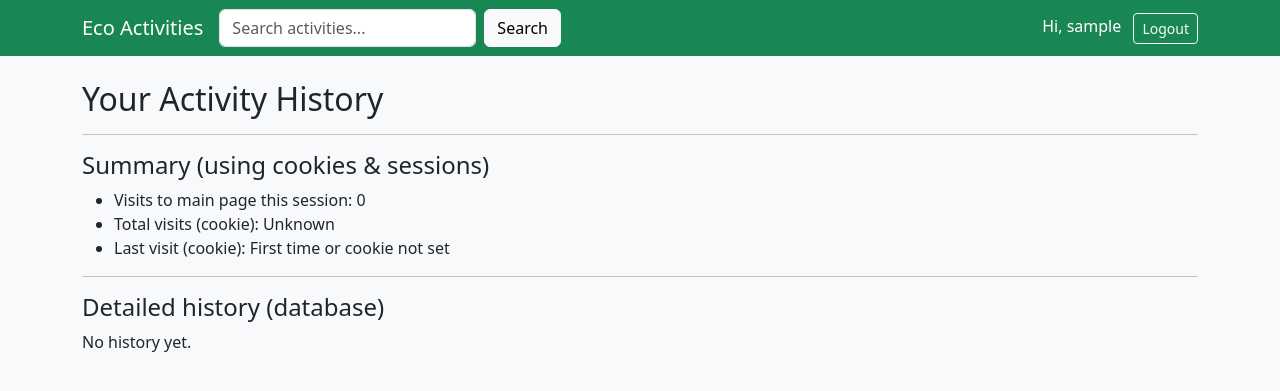
After one commit to Yiheng-Gao/Environmental-Activity-Information-Website, a Django app: page /history/ in a window 1280 px wide. The commit adds this page. Shown: the top 391 px of the page. Run offline with Django 5.2, Linux system fonts and the light colour scheme; the visitor is signed in with stand-in values (Sample User, id 1).

Commit message:
Add user history and number of visits

```diff
--- a/main/templates/main/activity_detail.html
+++ b/main/templates/main/activity_detail.html
@@ -1,6 +1,9 @@
 {% extends 'main/base.html' %}
 {% block title %}{{ activity.title }}{% endblock %}
 {% block content %}
+<p class="text-muted">
+    You have viewed this activity {{ session_activity_visits }} times in this session.
+</p>
 
 <h2>{{ activity.title }}</h2>
 <p><strong>Category:</strong> {{ activity.category }}</p>
--- a/main/templates/main/activity_list.html
+++ b/main/templates/main/activity_list.html
@@ -4,6 +4,12 @@
 <h1 class="mb-3">
     {% if query %}Search results for "{{ query }}"{% else %}Upcoming Activities{% endif %}
 </h1>
+
+    <p class="text-muted">
+    This session visits to main page: {{ session_visit_count }}<br>
+    Total visits (from cookie): {{ cookie_total_visits }}<br>
+    Last visit (from cookie): {{ cookie_last_visit|default:"First time here" }}
+</p>
 
 <div class="row g-3">
   {% for a in activities %}
--- a/main/templates/main/base.html
+++ b/main/templates/main/base.html
@@ -30,7 +30,9 @@
     <div class="ms-auto">
 
       {% if user.is_authenticated %}
-          <span class="text-white me-2">Hi, {{ user.username }}</span>
+         <a href="{% url 'user_history' %}" class="text-white me-2 text-decoration-none">
+            Hi, {{ user.username }}
+        </a>
         <form method="post" action="{% url 'logout' %}" style="display:inline;">
             {% csrf_token %}
             <button type="submit" class="btn btn-outline-light btn-sm">Logout</button>
--- /dev/null
+++ b/main/templates/main/user_history.html
@@ -0,0 +1,44 @@
+{% extends 'main/base.html' %}
+{% block title %}User History{% endblock %}
+
+{% block content %}
+<h2>Your Activity History</h2>
+<hr>
+
+<h4>Summary (using cookies & sessions)</h4>
+<ul>
+  <li>Visits to main page this session: {{ session_main_visits }}</li>
+  <li>Total visits (cookie): {{ cookie_total_visits|default:"Unknown" }}</li>
+  <li>Last visit (cookie): {{ cookie_last_visit|default:"First time or cookie not set" }}</li>
+</ul>
+
+{% if session_activity_visits %}
+  <h5>Activity views this session:</h5>
+  <ul>
+    {% for act_id, count in session_activity_visits.items %}
+      <li>
+        {{ activity_title_map.act_id|default:"Activity #"|add:act_id }}:
+        viewed {{ count }} time{{ count|pluralize }}
+      </li>
+    {% endfor %}
+  </ul>
+{% endif %}
+
+<hr>
+
+<h4>Detailed history (database)</h4>
+{% if history_items %}
+  <ul class="list-group">
+    {% for h in history_items %}
+      <li class="list-group-item">
+        {{ h.action }}
+        <br>
+        <small class="text-muted">{{ h.timestamp }}</small>
+      </li>
+    {% endfor %}
+  </ul>
+{% else %}
+  <p>No history yet.</p>
+{% endif %}
+
+{% endblock %}
--- a/main/urls.py
+++ b/main/urls.py
@@ -10,4 +10,6 @@ urlpatterns = [
     path('search-suggest/', views.search_suggest, name='search_suggest'),
     path('activity/<int:pk>/register/', views.register_activity, name='activity_register'),
     path('activity/<int:pk>/cancel/', views.cancel_registration, name='activity_cancel'),
+    path('history/', views.user_history, name='user_history'),
+
 ]
--- a/main/views.py
+++ b/main/views.py
@@ -2,11 +2,12 @@
 from django.shortcuts import render, redirect, get_object_or_404
 from django.contrib.auth.forms import UserCreationForm
 from django.contrib.auth import login
-from .models import Activity, Media, Registration
+from .models import Activity, Media, Registration, UserHistory
 from django.contrib import messages
 from django.http import JsonResponse
 from django.db.models import Q
 from django.contrib.auth.decorators import login_required
+from django.utils import timezone
 
 def activity_list(request):
     q = request.GET.get('q', '')
@@ -20,6 +21,17 @@ def activity_list(request):
     else:
         activities = Activity.objects.order_by('-created_at')
 
+    session_visit_count = request.session.get('main_page_visits', 0) + 1
+    request.session['main_page_visits'] = session_visit_count
+
+    raw_total = request.COOKIES.get('total_visits', '0')
+    try:
+        total_visits = int(raw_total) + 1
+    except ValueError:
+        total_visits = 1
+
+    last_visit = request.COOKIES.get('last_visit')
+
     registered_ids = set()
     if request.user.is_authenticated:
         registered_ids = set(
@@ -29,11 +41,29 @@ def activity_list(request):
             ).values_list('joined_activity_id', flat=True)
         )
 
-    return render(request, 'main/activity_list.html', {
+    context = {
         'activities': activities,
         'query': q,
         'registered_ids': registered_ids,
-    })
+        'session_visit_count': session_visit_count,
+        'cookie_total_visits': total_visits,
+        'cookie_last_visit': last_visit,
+    }
+
+    response = render(request, 'main/activity_list.html', context)
+
+    max_age = 30 * 24 * 60 * 60  # 30 days in seconds
+    response.set_cookie('total_visits', total_visits, max_age=max_age)
+    response.set_cookie('last_visit', timezone.now().isoformat(), max_age=max_age)
+
+    # Optional: also log DB history
+    if request.user.is_authenticated:
+        UserHistory.objects.create(
+            user=request.user,
+            action="Visited main page"
+        )
+
+    return response
 
 def signup(request):
     if request.method == 'POST':
@@ -68,28 +98,25 @@ def activity_create(request):
 @login_required
 def activity_detail(request, pk):
     activity = get_object_or_404(Activity, pk=pk)
-    media_items = Media.objects.filter(activity=activity).order_by('-created_at')
 
-    if request.method == 'POST':
-        if not request.user.is_authenticated:
-            messages.error(request, 'You must log in to upload media.')
-            return redirect('login')
+    activity_visits = request.session.get('activity_visits', {})
+    key = str(activity.pk)
+    activity_visits[key] = activity_visits.get(key, 0) + 1
+    request.session['activity_visits'] = activity_visits
 
-        form = MediaForm(request.POST, request.FILES)
-        if form.is_valid():
-            media = form.save(commit=False)
-            media.activity = activity
-            media.created_by = request.user
-            media.save()
-            messages.success(request, 'Media uploaded successfully!')
-            return redirect('activity_detail', pk=activity.pk)
-    else:
-        form = MediaForm()
+    # DB history (optional, but you already wanted this)
+    if request.user.is_authenticated:
+        UserHistory.objects.create(
+            user=request.user,
+            action=f"Visited activity: {activity.title}"
+        )
+
+    media_items = activity.media.all().order_by('-created_at')
 
     return render(request, 'main/activity_detail.html', {
         'activity': activity,
         'media_items': media_items,
-        'form': form
+        'session_activity_visits': activity_visits.get(key, 1),
     })
 
 def search_suggest(request):
@@ -121,6 +148,11 @@ def register_activity(request, pk):
             reg.status = 'joined'
             reg.save()
 
+        UserHistory.objects.create(
+            user=request.user,
+            action=f"Registered for activity: {activity.title}"
+        )
+
         messages.success(request, f"You registered for: {activity.title}")
     return redirect('activity_list')
 
@@ -134,7 +166,51 @@ def cancel_registration(request, pk):
             reg = Registration.objects.get(user=request.user, joined_activity=activity)
             reg.status = 'cancelled'
             reg.save()
+
+            UserHistory.objects.create(
+                user=request.user,
+                action=f"Cancelled registration for activity: {activity.title}"
+            )
             messages.info(request, f"You cancelled: {activity.title}")
         except Registration.DoesNotExist:
             pass
     return redirect('activity_list')
+
+@login_required
+def user_history(request):
+    history_items = UserHistory.objects.filter(
+        user=request.user
+    ).order_by('-timestamp')
+
+    # session data
+    session_main_visits = request.session.get('main_page_visits', 0)
+    session_activity_visits = request.session.get('activity_visits', {})
+
+    # cookie data
+    cookie_total_visits = request.COOKIES.get('total_visits')
+    cookie_last_visit = request.COOKIES.get('last_visit')
+
+    # optional: map activity IDs to titles for nicer display
+    activity_title_map = {}
+    if session_activity_visits:
+        activities = Activity.objects.filter(id__in=session_activity_visits.keys())
+        for a in activities:
+            activity_title_map[str(a.id)] = a.title
+
+    return render(request, 'main/user_history.html', {
+        'history_items': history_items,
+        'session_main_visits': session_main_visits,
+        'session_activity_visits': session_activity_visits,
+        'activity_title_map': activity_title_map,
+        'cookie_total_visits': cookie_total_visits,
+        'cookie_last_visit': cookie_last_visit,
+    })
+
+
+
+def log_user_history(user, action):
+    if user.is_authenticated:
+        UserHistory.objects.create(
+            user=user,
+            action=action
+        )
```
Also changed, not shown: main/models.py (+9 -0 lines), main/migrations/0002_userhistory.py (added).
